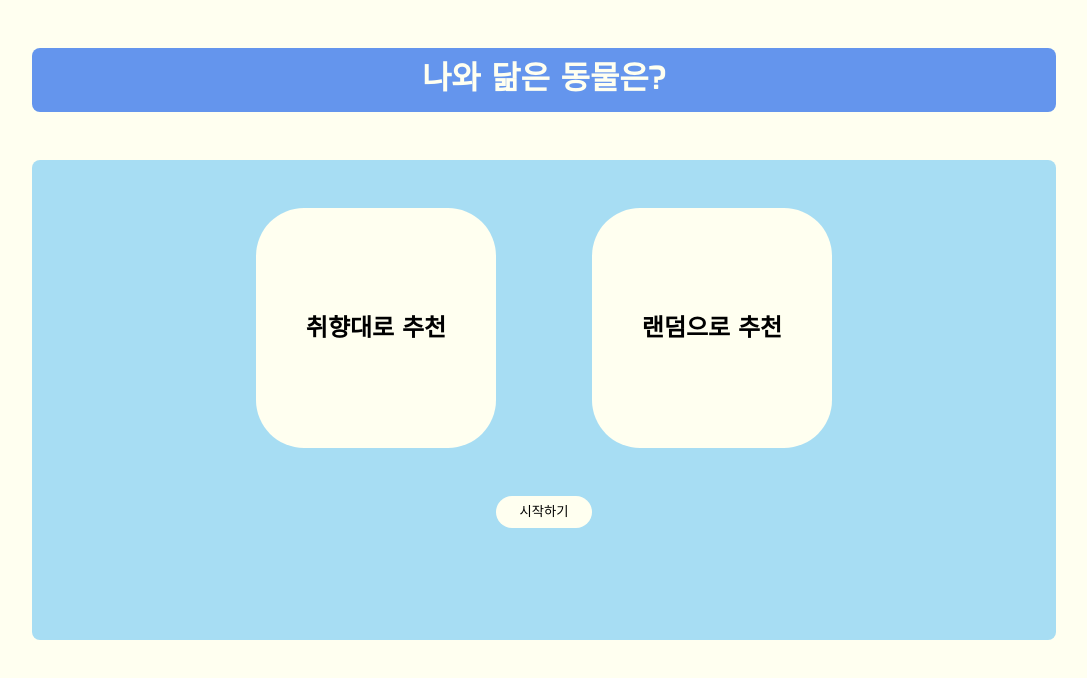
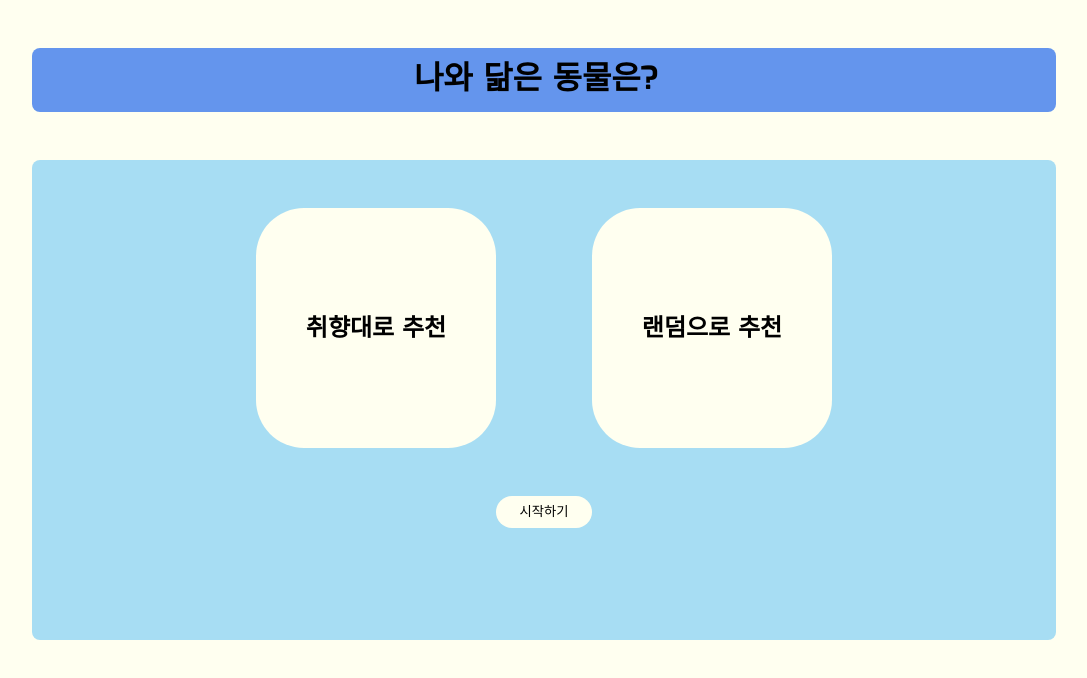
Before and after one commit to DO-SOPT-WEB/DahyunMoon, a React (Vite) app in the folder 3주차/FindAnimal/: page / in a window 1280 px wide. Shown: the top 678 px of the page, without its empty margins (96-1183 px from the left). Built offline with nearby package versions, Linux system fonts and the light colour scheme.

Commit message:
feat: 헤더에 처음으로 버튼 추가

```diff
--- a/3주차/FindAnimal/src/App.jsx
+++ b/3주차/FindAnimal/src/App.jsx
@@ -8,7 +8,6 @@ function App() {
   return (
     <ThemeProvider theme={theme}>
       <GlobalStyle />
-      <Header header="나와 닮은 동물은?" />
       {RenderPage()}
     </ThemeProvider>
   );
--- a/3주차/FindAnimal/src/components/Header.jsx
+++ b/3주차/FindAnimal/src/components/Header.jsx
@@ -1,17 +1,26 @@
 import React from "react";
 import styled from "styled-components";
 import theme from "../style/theme";
+import { NavigateButton } from "../style/commonStyle";
 
-const Header = ({ header }) => {
-  return <St.Header>{header}</St.Header>;
+const Header = ({ header, restartPage0, showPage }) => {
+  return (
+    <St.Header>
+      <St.Text>{header} </St.Text>{" "}
+      {showPage !== 0 && (
+        <NavigateButton onClick={restartPage0}>처음으로</NavigateButton>
+      )}
+    </St.Header>
+  );
 };
 
 export default Header;
 
 const St = {
-  Header: styled.header`
+  Header: styled.div`
+    display: flex;
+    align-items: center;
     background-color: ${theme.colors.darkBlue};
-    color: ${theme.colors.white};
     margin: 3rem 0;
     border-radius: 0.5rem;
     font-size: 2rem;
@@ -20,4 +29,7 @@ const St = {
     font-weight: bold;
     width: 80vw;
   `,
+  Text: styled.span`
+    margin-right: 1rem;
+  `,
 };
--- a/3주차/FindAnimal/src/components/RenderPage.jsx
+++ b/3주차/FindAnimal/src/components/RenderPage.jsx
@@ -1,4 +1,5 @@
 import { useState, useCallback } from "react";
+import Header from "./Header";
 import Page0 from "../pages/page0";
 import Page1 from "../pages/Page1";
 import Page2 from "../pages/Page2";
@@ -20,6 +21,11 @@ const RenderPage = () => {
     }
   };
 
+  const restartPage0 = () => {
+    setShowPage(0);
+    setSelectedOptions([]);
+  };
+
   const restartPage1 = () => {
     setShowPage(1);
     setSelectedOptions([]);
@@ -36,6 +42,11 @@ const RenderPage = () => {
 
   return (
     <div>
+      <Header
+        header="나와 닮은 동물은?"
+        restartPage0={restartPage0}
+        showPage={showPage}
+      />
       {showPage === 0 && <Page0 startGame={startGame} />}
       {showPage === 1 && (
         <Page1
```
